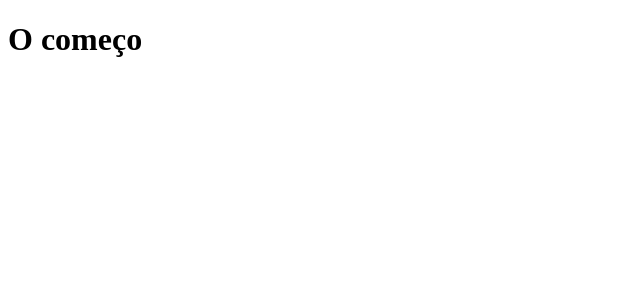
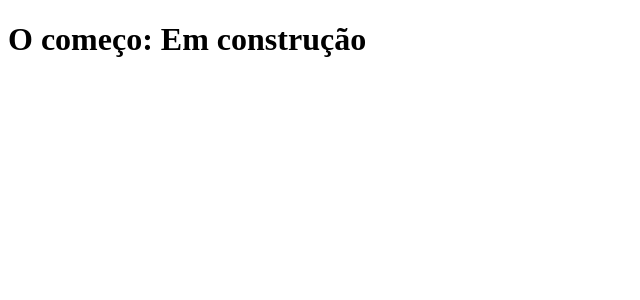
Before and after one commit to guiestrela/Clone-TabNews, a Next.js app: page / in a window 1280 px wide. Shown: the top 300 px of the page, without its empty margins (0-640 px from the left). Built offline with nearby package versions, Linux system fonts and the light colour scheme.

Commit message:
atualizacão para Em construção

```diff
--- a/pages/index.js
+++ b/pages/index.js
@@ -1,5 +1,5 @@
 function Home() {
-  return <h1>O começo</h1>;
+  return <h1>O começo: Em construção</h1>;
 }
 
 export default Home;
```
